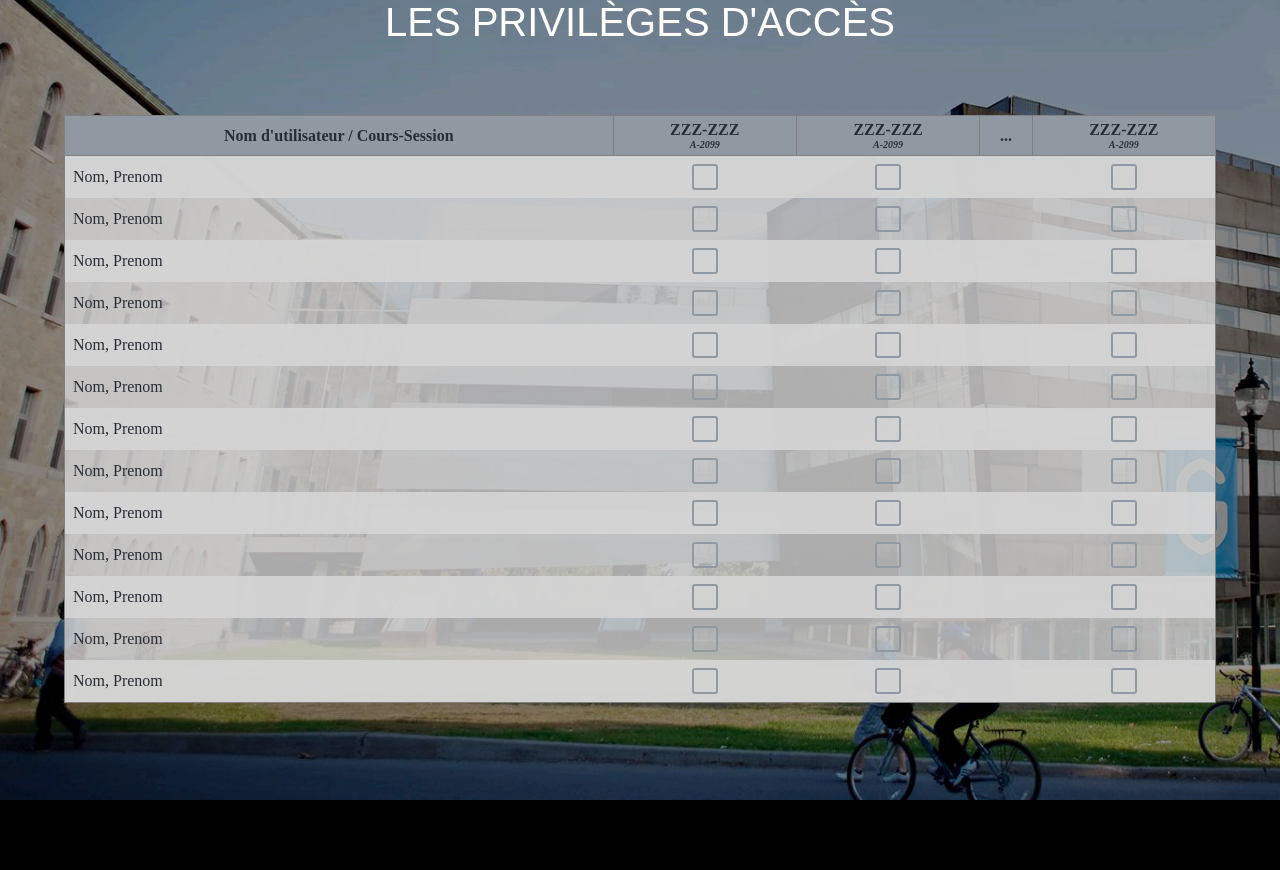
After one commit to CGGTeam/PHP-Final, a PHP site: page /Views/EditDocuments/EditDocumentsView.php in a window 1280 px wide. The commit adds this page. Run offline with PHP 8.4, Linux system fonts and the light colour scheme.

Commit message:
- Fixed header  - Fixed body 100%  - Made header and related style vh/vw relative

```diff
--- a/Style/privilegeStyles.css
+++ b/Style/privilegeStyles.css
@@ -10,7 +10,6 @@ body {
     font-style: normal;
     font-weight: 200;
     color: #282D35;
-    height: 100%;
     background-color: black;
 }
 body h1 {
--- /dev/null
+++ b/Views/EditDocuments/EditDocumentsView.php
@@ -0,0 +1,268 @@
+<link href="Style/privilegeStyles.css" rel="stylesheet" type="text/css">
+<div class="container">
+    <h1>LES PRIVILÈGES D'ACCÈS</h1>
+    <div style="width: 90%; margin: auto">
+        <form>
+            <table border="1" cellspacing="5" cellpadding="5">
+                <tbody>
+                <tr>
+                    <th scope="col">Nom d'utilisateur / Cours-Session</th>
+                    <th scope="col">ZZZ-ZZZ
+                        <div class="sousTitre">A-2099</div></th>
+                    <th scope="col">ZZZ-ZZZ
+                        <div class="sousTitre">A-2099</div></th>
+                    <th scope="col">...</th>
+                    <th scope="col">ZZZ-ZZZ
+                        <div class="sousTitre">A-2099</div></th>
+                </tr>
+                <tr>
+                    <td> Nom, Prenom</td>
+                    <td><div class="checkbox">
+                            <label>
+                                <input name="checkbox" type="checkbox" id="checkbox">
+                                <em class="helper"></em> </label>
+                        </div></td>
+                    <td><div class="checkbox">
+                            <label>
+                                <input name="checkbox" type="checkbox" id="checkbox">
+                                <em class="helper"></em> </label>
+                        </div></td>
+                    <td>&nbsp;</td>
+                    <td><div class="checkbox">
+                            <label>
+                                <input name="checkbox" type="checkbox" id="checkbox">
+                                <em class="helper"></em> </label>
+                        </div></td>
+                </tr>
+                <tr>
+                    <td>Nom, Prenom </td>
+                    <td><div class="checkbox">
+                            <label>
+                                <input name="checkbox" type="checkbox" id="checkbox">
+                                <em class="helper"></em> </label>
+                        </div></td>
+                    <td><div class="checkbox">
+                            <label>
+                                <input name="checkbox" type="checkbox" id="checkbox">
+                                <em class="helper"></em> </label>
+                        </div></td>
+                    <td>&nbsp;</td>
+                    <td><div class="checkbox">
+                            <label>
+                                <input name="checkbox" type="checkbox" id="checkbox">
+                                <em class="helper"></em> </label>
+                        </div></td>
+                </tr>
+                <tr>
+                    <td> Nom, Prenom</td>
+                    <td><div class="checkbox">
+                            <label>
+                                <input name="checkbox" type="checkbox" id="checkbox">
+                                <em class="helper"></em> </label>
+                        </div></td>
+                    <td><div class="checkbox">
+                            <label>
+                                <input name="checkbox" type="checkbox" id="checkbox">
+                                <em class="helper"></em> </label>
+                        </div></td>
+                    <td>&nbsp;</td>
+                    <td><div class="checkbox">
+                            <label>
+                                <input name="checkbox" type="checkbox" id="checkbox">
+                                <em class="helper"></em> </label>
+                        </div></td>
+                </tr>
+                <tr>
+                    <td>Nom, Prenom</td>
+                    <td><div class="checkbox">
+                            <label>
+                                <input name="checkbox" type="checkbox" id="checkbox">
+                                <em class="helper"></em> </label>
+                        </div></td>
+                    <td><div class="checkbox">
+                            <label>
+                                <input name="checkbox" type="checkbox" id="checkbox">
+                                <em class="helper"></em> </label>
+                        </div></td>
+                    <td>&nbsp;</td>
+                    <td><div class="checkbox">
+                            <label>
+                                <input name="checkbox" type="checkbox" id="checkbox">
+                                <em class="helper"></em> </label>
+                        </div></td>
+                </tr>
+                <tr>
+                    <td> Nom, Prenom</td>
+                    <td><div class="checkbox">
+                            <label>
+                                <input name="checkbox" type="checkbox" id="checkbox">
+                                <em class="helper"></em> </label>
+                        </div></td>
+                    <td><div class="checkbox">
+                            <label>
+                                <input name="checkbox" type="checkbox" id="checkbox">
+                                <em class="helper"></em> </label>
+                        </div></td>
+                    <td>&nbsp;</td>
+                    <td><div class="checkbox">
+                            <label>
+                                <input name="checkbox" type="checkbox" id="checkbox">
+                                <em class="helper"></em> </label>
+                        </div></td>
+                </tr>
+                <tr>
+                    <td> Nom, Prenom</td>
+                    <td><div class="checkbox">
+                            <label>
+                                <input name="checkbox" type="checkbox" id="checkbox">
+                                <em class="helper"></em> </label>
+                        </div></td>
+                    <td><div class="checkbox">
+                            <label>
+                                <input name="checkbox" type="checkbox" id="checkbox">
+                                <em class="helper"></em> </label>
+                        </div></td>
+                    <td>&nbsp;</td>
+                    <td><div class="checkbox">
+                            <label>
+                                <input name="checkbox" type="checkbox" id="checkbox">
+                                <em class="helper"></em> </label>
+                        </div></td>
+                </tr>
+                <tr>
+                    <td> Nom, Prenom</td>
+                    <td><div class="checkbox">
+                            <label>
+                                <input name="checkbox" type="checkbox" id="checkbox">
+                                <em class="helper"></em> </label>
+                        </div></td>
+                    <td><div class="checkbox">
+                            <label>
+                                <input name="checkbox" type="checkbox" id="checkbox">
+                                <em class="helper"></em> </label>
+                        </div></td>
+                    <td>&nbsp;</td>
+                    <td><div class="checkbox">
+                            <label>
+                                <input name="checkbox" type="checkbox" id="checkbox">
+                                <em class="helper"></em> </label>
+                        </div></td>
+                </tr>
+                <tr>
+                    <td> Nom, Prenom</td>
+                    <td><div class="checkbox">
+                            <label>
+                                <input name="checkbox" type="checkbox" id="checkbox">
+                                <em class="helper"></em> </label>
+                        </div></td>
+                    <td><div class="checkbox">
+                            <label>
+                                <input name="checkbox" type="checkbox" id="checkbox">
+                                <em class="helper"></em> </label>
+                        </div></td>
+                    <td>&nbsp;</td>
+                    <td><div class="checkbox">
+                            <label>
+                                <input name="checkbox" type="checkbox" id="checkbox">
+                                <em class="helper"></em> </label>
+                        </div></td>
+                </tr>
+                <tr>
+                    <td> Nom, Prenom</td>
+                    <td><div class="checkbox">
+                            <label>
+                                <input name="checkbox" type="checkbox" id="checkbox">
+                                <em class="helper"></em> </label>
+                        </div></td>
+                    <td><div class="checkbox">
+                            <label>
+                                <input name="checkbox" type="checkbox" id="checkbox">
+                                <em class="helper"></em> </label>
+                        </div></td>
+                    <td>&nbsp;</td>
+                    <td><div class="checkbox">
+                            <label>
+                                <input name="checkbox" type="checkbox" id="checkbox">
+                                <em class="helper"></em> </label>
+                        </div></td>
+                </tr>
+                <tr>
+                    <td> Nom, Prenom</td>
+                    <td><div class="checkbox">
+                            <label>
+                                <input name="checkbox" type="checkbox" id="checkbox">
+                                <em class="helper"></em> </label>
+                        </div></td>
+                    <td><div class="checkbox">
+                            <label>
+                                <input name="checkbox" type="checkbox" id="checkbox">
+                                <em class="helper"></em> </label>
+                        </div></td>
+                    <td>&nbsp;</td>
+                    <td><div class="checkbox">
+                            <label>
+                                <input name="checkbox" type="checkbox" id="checkbox">
+                                <em class="helper"></em> </label>
+                        </div></td>
+                </tr>
+                <tr>
+                    <td> Nom, Prenom</td>
+                    <td><div class="checkbox">
+                            <label>
+                                <input name="checkbox" type="checkbox" id="checkbox">
+                                <em class="helper"></em> </label>
+                        </div></td>
+                    <td><div class="checkbox">
+                            <label>
+                                <input name="checkbox" type="checkbox" id="checkbox">
+                                <em class="helper"></em> </label>
+                        </div></td>
+                    <td>&nbsp;</td>
+                    <td><div class="checkbox">
+                            <label>
+                                <input name="checkbox" type="checkbox" id="checkbox">
+                                <em class="helper"></em> </label>
+                        </div></td>
+                </tr>
+                <tr>
+                    <td> Nom, Prenom</td>
+                    <td><div class="checkbox">
+                            <label>
+                                <input name="checkbox" type="checkbox" id="checkbox">
+                                <em class="helper"></em> </label>
+                        </div></td>
+                    <td><div class="checkbox">
+                            <label>
+                                <input name="checkbox" type="checkbox" id="checkbox">
+                                <em class="helper"></em> </label>
+                        </div></td>
+                    <td>&nbsp;</td>
+                    <td><div class="checkbox">
+                            <label>
+                                <input name="checkbox" type="checkbox" id="checkbox">
+                                <em class="helper"></em> </label>
+                        </div></td>
+                </tr>
+                <tr>
+                    <td> Nom, Prenom</td>
+                    <td><div class="checkbox">
+                            <label>
+                                <input name="checkbox" type="checkbox" id="checkbox">
+                                <em class="helper"></em> </label>
+                        </div></td>
+                    <td><div class="checkbox">
+                            <label>
+                                <input name="checkbox" type="checkbox" id="checkbox">
+                                <em class="helper"></em> </label>
+                        </div></td>
+                    <td>&nbsp;</td>
+                    <td><div class="checkbox">
+                            <label>
+                                <input name="checkbox" type="checkbox" id="checkbox">
+                                <em class="helper"></em> </label>
+                        </div></td>
+                </tr>
+                </tbody>
+            </table>
+        </form>
+    </div>
--- a/Views/footer.php
+++ b/Views/footer.php
@@ -1,3 +1,4 @@
+</div>
 <footer>
     <div class="sFooterBas">
         <p class="sTexteFooter">&copy; PaperSensation 2018, tous les droits reserves.</p>
--- a/Views/header.php
+++ b/Views/header.php
@@ -9,7 +9,7 @@
         <link rel="stylesheet" href="https://use.typekit.net/gij1vpi.css">
     </head>
     <body class="">
-    <div class="sHeaderLogin">
+    <div class="sHeader sHeaderLogin">
         <table class="headerTable">
             <tr>
                 <td class="d1">
@@ -50,3 +50,4 @@
             </tr>
         </table>
     </div>
+    <div class="sContenuPage">
```
Also changed, not shown: Style/main.css (+18 -2 lines).
